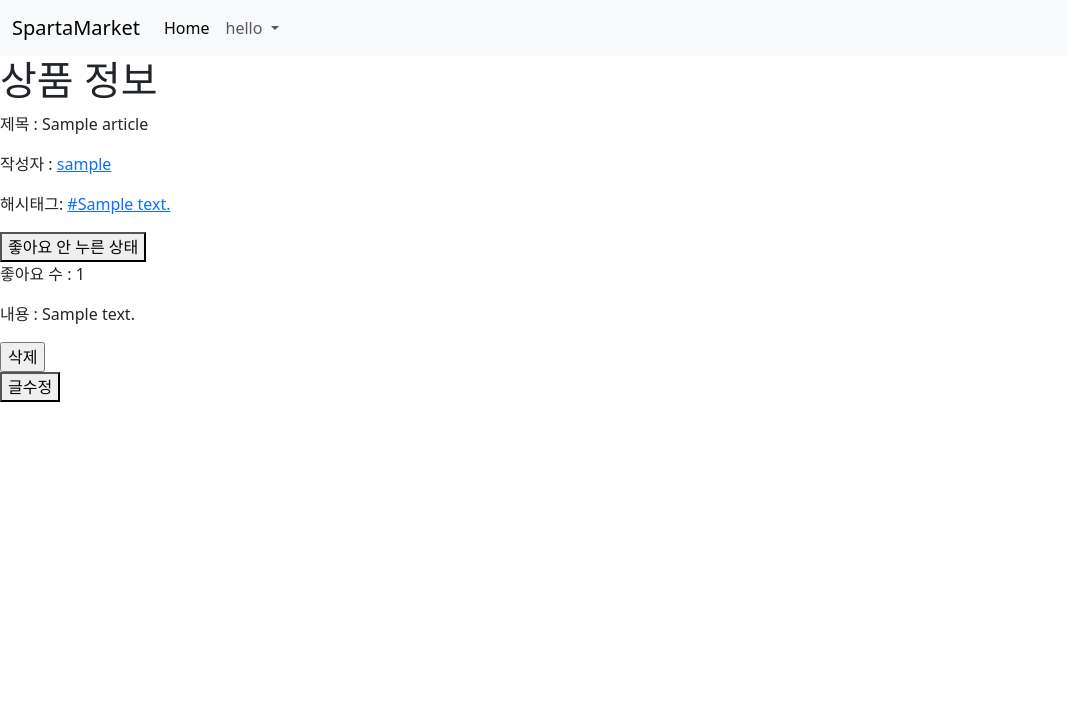
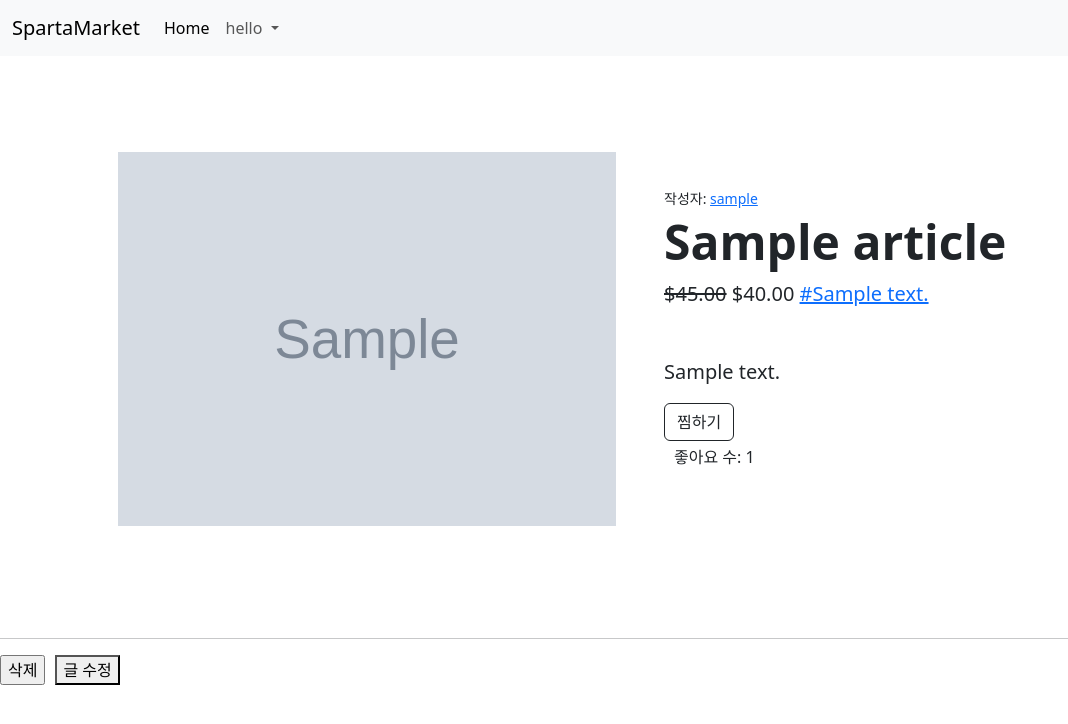
Before and after one commit to qwerrrqw/spartamarket, a Django app: page /products/1/ in a window 1280 px wide. Shown: the top 724 px of the page, without its empty margins (0-1068 px from the left). Run offline with Django 4.2, Linux system fonts and the light colour scheme; tables that the repository leaves empty hold one stand-in row (values such as "Sample post"); grey boxes marked "Sample" are stand-in pictures.

Commit message:
commit
product_detail.html에 css 적용 및 products:edit >>> products:update로
수정

views의 create에서 게시글 작성시 이미지 업로드 되도록 수정

```diff
--- a/spartamarket/products/templates/products/product_detail.html
+++ b/spartamarket/products/templates/products/product_detail.html
@@ -1,37 +1,65 @@
-{% extends 'base.html'%}
+{% extends 'base.html' %}
+{% load static %}
+
+{% block head %}
+  <link rel="stylesheet" type="text/css" href="{% static 'css/product_detail.css' %}">
+{% endblock head %}
 
 {% block content %}
-<h1>상품 정보</h1>
-
-<p>제목 : {{product.title}}</p>
-<div>
-    <p>작성자 : <a href="{% url 'users:profile' product.author.pk %}">
-        {{ product.author }}</p>
-    </a>
+  <section class="py-5">
+    <div class="container px-4 px-lg-5 my-5">
+      <div class="row gx-4 gx-lg-5 align-items-center">
+        <div class="col-md-6">
+          <img class="card-img-top mb-5 mb-md-0" src="{% if product.image %}{{ product.image.url }}{% else %}https://dummyimage.com/600x700/dee2e6/6c757d.jpg{% endif %}" alt="Product Image">
         </div>
-
-<p>해시태그:
+        <div class="col-md-6">
+          <div class="small mb-1">작성자: <a href="{% url 'users:profile' product.author.pk %}">{{ product.author }}</a></div>
+          <h1 class="display-5 fw-bolder">{{ product.title }}</h1>
+          <div class="fs-5 mb-5">
+            <span class="text-decoration-line-through">$45.00</span>
+            <span>$40.00</span>
             {% for hashtag in hashtags %}
               <a href="{% url 'products:hashtag' hashtag.pk %}">#{{ hashtag.content }}</a>
             {% endfor %}
-</p>
+          </div>
+          <p class="lead">{{ product.content }}</p>
+          <div class="d-flex">
 
             <form action="{% url 'users:like' product.pk %}" method="POST">
                 {% csrf_token %}
                 {% if request.user in product.like_users.all %}
-        <button type="sumbit">좋아요 누른 상태</button>
+                  <button class="btn btn-outline-dark flex-shrink-0" type="submit">취소하기</button>
                 {% else %}
-        <button type="sumbit">좋아요 안 누른 상태</button>
+                  <button class="btn btn-outline-dark flex-shrink-0" type="submit">찜하기</button>
                 {% endif %}
-
-    <p>좋아요 수 : {{ product.like_users.count }}</p>
               </form>
-<p>내용 : {{product.content}}</p>
-
+          </div>
+          <div class="like-info">
+            {% comment %} <form action="{% url 'users:like' product.pk %}" method="POST">
+              {% csrf_token %}
+              {% if request.user in product.like_users.all %}
+                <button class="btn btn-outline-dark flex-shrink-0" type="button">좋아요 누른 상태</button>
+              {% else %}
+                <button class="btn btn-outline-dark flex-shrink-0" type="button">좋아요 안 누른 상태</button>
+              {% endif %}
+            </form> {% endcomment %}
+            <br>
+            <br>
+            <p>좋아요 수: {{ product.like_users.count }}</p>
+          </div>
+        </div>
+      </div>
+    </div>
+  </section>
+  <hr>
+    <div class="action-buttons">
       <form action="{% url 'products:delete' product.pk %}" method="POST">
         {% csrf_token %}
         <input type="submit" value="삭제">
       </form>
-<a href="{% url 'products:update' product.pk %}"><button>글수정</button></a>
-
+      <a href="{% url 'products:update' product.pk %}">
+        <button>글 수정</button>
+      </a>
+    </div>
+  </div>
 {% endblock content %}
--- a/spartamarket/products/views.py
+++ b/spartamarket/products/views.py
@@ -28,7 +28,7 @@ def product(request):
 @login_required
 def create(request):
     if request.method == "POST":
-        form = CreatedForm(request.POST, request.FILES)
+        form = CreatedForm(request.POST, request.FILES)  # FIlES 추가
         if form.is_valid():
             article = form.save(commit=False)
             article.author = request.user
@@ -68,6 +68,22 @@ def delete(request, pk):
     return redirect("products:product")
 
 
+
+@login_required
+def edit(request, pk):
+    product = get_object_or_404(Article, pk=pk)
+    if request.method == "POST":
+        form = CreatedForm(request.POST, request.FILES, instance=product)  # FIlES 추가
+        if form.is_valid():
+            form.save()
+            return redirect("products:product_detail", product.pk)
+    else:
+        form = CreatedForm(instance=product)
+    context = {
+        "product": product,
+        "form": form,
+    }
+    return render(request, "products/edit.html", context)
 
 
 @login_required
--- /dev/null
+++ b/spartamarket/static/css/product_detail.css
@@ -0,0 +1,21 @@
+/* product_detail.css */
+
+/* 좋아요 버튼과 좋아요 수, 삭제 및 수정 버튼을 수평으로 정렬 */
+.like-action-section {
+    display: flex;
+    justify-content: space-between; /* 요소를 양 끝으로 정렬 */
+    align-items: center; /* 수직 중앙 정렬 */
+    margin-top: 20px; /* 상단 여백 추가 */
+  }
+
+  .like-info {
+    display: flex;
+    align-items: center; /* 수직 중앙 정렬 */
+    gap: 10px; /* 좋아요 버튼과 좋아요 수 사이의 간격 설정 */
+  }
+
+  .action-buttons {
+    display: flex;
+    align-items: center; /* 수직 중앙 정렬 */
+    gap: 10px; /* 삭제와 수정 버튼 사이의 간격 설정 */
+  }
--- a/spartamarket/users/templates/users/profile.html
+++ b/spartamarket/users/templates/users/profile.html
@@ -3,7 +3,7 @@
 
 {% block head %}
 
-<link rel="stylesheet" href="{% static 'css/style.css' %}">
+<link rel="stylesheet" type="text/css" href="{% static 'css/product_detail.css' %}">
 
 {% endblock head %}
 
```
Also changed, not shown: spartamarket/products/templates/products/create.html (+6 -5 lines), spartamarket/products/templates/products/update.html (+1 -9 lines), spartamarket/media/images/6dbdfc471389c9914af60c0733c36d4153643fb13a5159263dfd6bcdb78d0449.webp (added), spartamarket/media/images/댕청이.png (added). Lines whose indentation alone changed are shown as unchanged.
